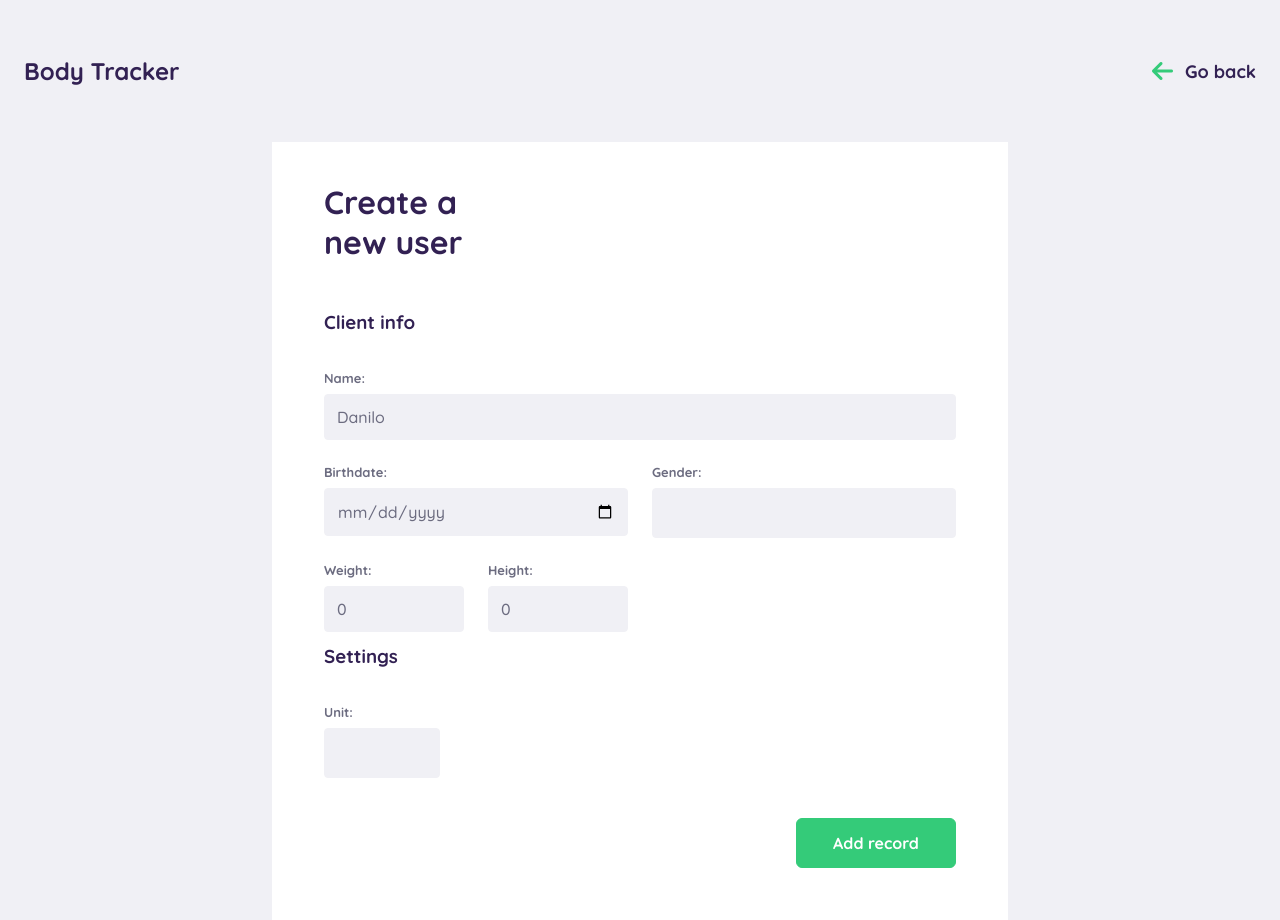
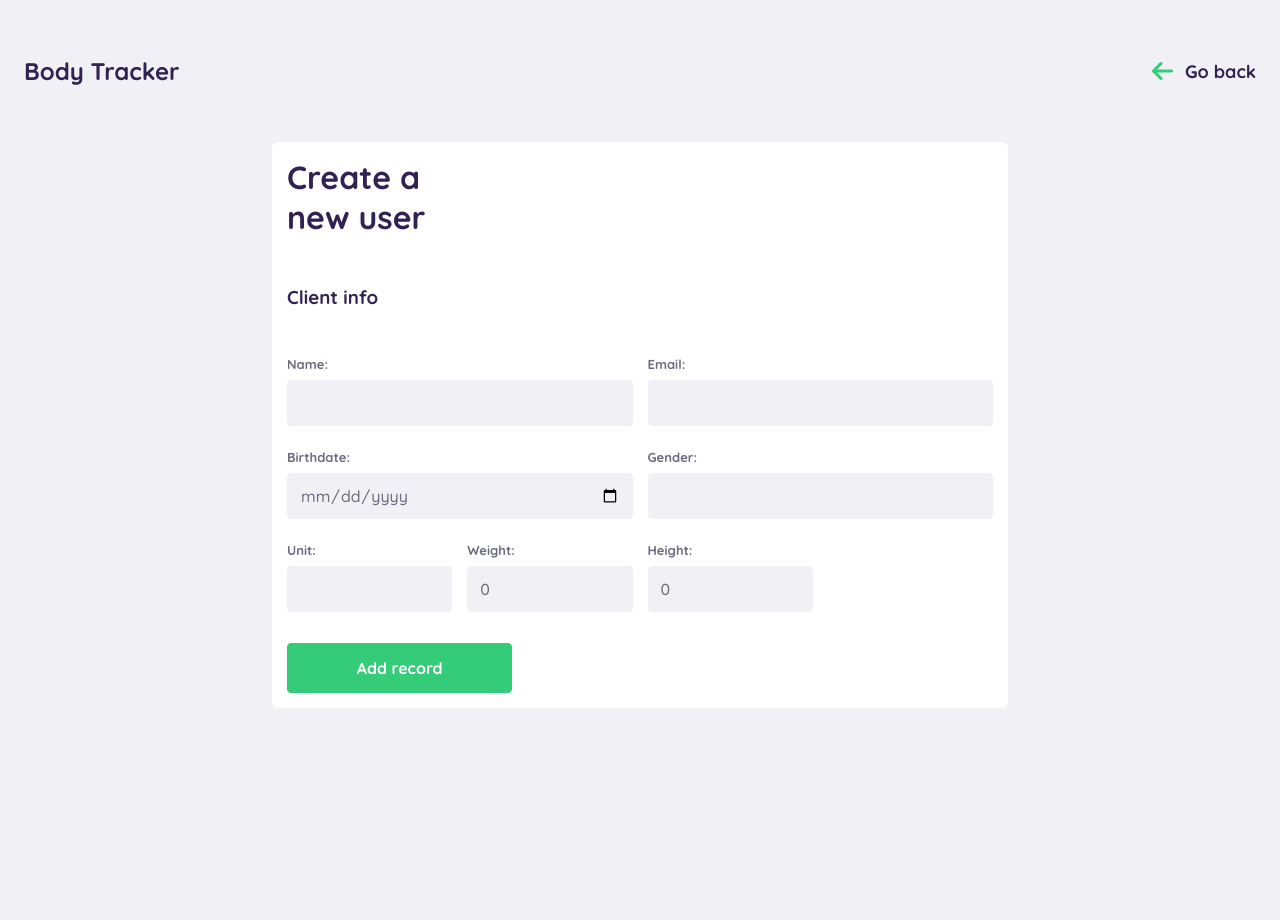
Before and after one commit to hang-up/danilo-tracker, a Vue app: page /#/adduser in a window 1280 px wide. After the commit the page ends 800 px from the top, so only its background shows below. Built offline with nearby package versions, Linux system fonts and the light colour scheme.

Commit message:
all form style in css file

```diff
--- a/src/App.vue
+++ b/src/App.vue
@@ -23,6 +23,7 @@ export default {
 </script>
 <style>
 @import url("https://fonts.googleapis.com/css2?family=Quicksand:wght@300;500;700&display=swap");
+@import "./css/form.css";
 
 :root {
   --primary-color: #34cb79;
--- /dev/null
+++ b/src/css/form.css
@@ -0,0 +1,262 @@
+.form-container {
+  display: flex;
+  flex-wrap: wrap;
+  padding: 15px 15px 0 0;
+  background: #fff;
+  max-width: 736px;
+  width: 100%;
+  margin: 0 auto;
+  border-radius: 6px;
+}
+
+.g {
+  margin: 0 0 15px 15px;
+}
+
+.g-sub-form {
+  display: flex;
+}
+
+.grid-0 {
+  margin: 0;
+  padding: 0;
+  width: 0;
+}
+
+.grid-25 {
+  width: calc(25% - 15px);
+}
+
+.grid-33 {
+  width: calc(33.3333% - 15px);
+}
+
+.grid-50 {
+  width: calc(50% - 15px);
+}
+
+.grid-66 {
+  width: calc(66.6666% - 15px);
+}
+
+.grid-100 {
+  width: calc(100% - 15px);
+}
+
+button {
+  width: 100%;
+}
+
+.right {
+  margin-left: auto;
+}
+
+.push-right {
+  margin-right: auto;
+}
+
+.label {
+  display: inline-block;
+  margin-bottom: 8px;
+  margin-top: 8px;
+}
+
+.title {
+  margin-bottom: 48px;
+}
+
+.sub-title {
+  margin-bottom: 24px;
+}
+
+.label {
+  color: var(--text-color);
+  font-size: 13px;
+  font-weight: 600;
+  margin-bottom: 8px;
+}
+
+.input {
+  background-color: var(--light-grey);
+  border: 1px solid var(--light-grey);
+  border-radius: 4px;
+  color: var(--text-color);
+  font-size: 16px;
+  outline: none;
+  padding: 12px;
+  width: 100%;
+}
+
+.input:focus {
+  background-color: var(--light-grey);
+  border: solid 1px var(--primary-color);
+}
+
+select {
+  -webkit-appearance: none;
+  line-height: 20px;
+}
+
+input[type="date"] {
+  height: 46px;
+}
+
+.btn-primary {
+  padding: 12px;
+  line-height: 24px;
+  color: #fff;
+  background: var(--primary-color);
+  border: 1px solid var(--primary-color);
+  border-radius: 4px;
+  font-size: 16px;
+  font-weight: 600;
+  margin-top: 16px;
+  outline: none;
+}
+
+.btn-primary:hover {
+  cursor: pointer;
+}
+
+
+/* On screens that are 480px or less */
+@media screen and (max-width: 480px) {
+  body {
+    background-color: #fff;
+  }
+
+  .form-container {
+    border-radius: 0px;
+  }
+
+  .grid-m-0 {
+    margin: 0;
+    padding: 0;
+    width: 0;
+  }
+
+  .grid-m-25 {
+    width: calc(25% - 15px);
+  }
+
+  .grid-m-33 {
+    width: calc(33.3333% - 15px);
+  }
+
+  .grid-m-50 {
+    width: calc(50% - 15px);
+  }
+
+  .grid-m-66 {
+    width: calc(66.6666% - 15px);
+  }
+
+  .grid-m-100 {
+    width: calc(100% - 15px);
+  }
+}
+
+/* Screen bigger then 481px */
+/* @media (min-width: 481px) {
+  .form-container {
+    padding: 40px;
+  }
+
+  .form-item {
+    margin: 12px;
+  }
+
+  .form-header {
+    margin: 0 12px;
+  }
+
+  .btn-row {
+    display: block;
+    padding: 12px;
+  }
+
+  .btn-primary {
+    align-self: flex-end;
+    width: 160px;
+  }
+
+  .line.row {
+    flex-direction: row;
+    width: 140px;
+  }
+
+  .form-item.left {
+    margin-right: 12px;
+  }
+
+  .form-item.right {
+    margin-left: 12px;
+  }
+} */
+
+/* General style */
+
+
+
+/*
+.form-container {
+  display: flex;
+  flex-direction: column;
+  background: #fff;
+  max-width: 736px;
+  width: 100%;
+  margin: 0 auto;
+}
+
+.title {
+  margin-bottom: 48px;
+}
+
+.sub-title {
+  margin-bottom: 24px;
+}
+
+.line {
+  display: flex;
+  width: 100%;
+}
+
+.form-item {
+  display: flex;
+  flex-direction: column;
+  width: 100%;
+}
+
+.form-item .label {
+  color: var(--text-color);
+  font-size: 13px;
+  font-weight: 600;
+  margin-bottom: 8px;
+}
+
+.form-item .input {
+  background-color: var(--light-grey);
+  border: 1px solid var(--light-grey);
+  border-radius: 4px;
+  color: var(--text-color);
+  font-size: 16px;
+  outline: none;
+  padding: 12px;
+}
+
+.form-item .input:focus {
+  background-color: var(--light-grey);
+  border: solid 1px var(--primary-color);
+}
+
+.form-item select {
+  -webkit-appearance: none;
+  line-height: 24px;
+}
+.btn-row {
+  display: flex;
+  justify-content: flex-end;
+}
+
+
+*/
--- a/src/views/AddTest.vue
+++ b/src/views/AddTest.vue
@@ -1,11 +1,63 @@
 <template>
-  <div class="adduser">
-    <div class="form-header">
+  <div class="form-container">
+    <div class="g grid-100 form-header">
       <h1>Create a new</h1>
       <h1 class="title">measurement</h1>
       <h3 class="sub-title">Pick a client</h3>
     </div>
-    <div class="form-group">
+
+    <div class="g grid-33 grid-m-100">
+      <label class="label" for="name">Name:</label>
+      <input class="input" type="text" name="name" v-model="search" />
+    </div>
+    <div class="g grid-33 grid-m-100">
+      <label class="label" for="protocol">Protocol:</label>
+      <select class="input" name="protocol" v-model="test.protocol">
+        <option
+          v-for="protocol in protocols"
+          :key="protocol.value"
+          :value="protocol.value"
+          >{{ protocol.name }}
+        </option>
+      </select>
+    </div>
+    <div class="g grid-33 grid-m-66">
+      <label class="label" for="testdate">Test date:</label>
+      <input
+        class="input"
+        type="date"
+        name="testdate"
+        v-model="test.testDate"
+      />
+    </div>
+    <div class="g grid-33 grid-m-33">
+      <label class="label" for="height">Height:</label>
+      <input class="input" type="number" name="height" v-model="test.height" />
+    </div>
+    <div class="g grid-33 grid-m-50">
+      <label class="label" for="weight">Weight:</label>
+      <input class="input" type="number" name="weight" v-model="test.weight" />
+    </div>
+    <div class="g grid-33 grid-m-50">
+      <label class="label" for="desiredweight">Desired weight:</label>
+      <input
+        class="input"
+        type="number"
+        name="desiredweight"
+        v-model="test.desiredWeight"
+      />
+    </div>
+
+    <keep-alive>
+      <component :is="protocol"></component>
+    </keep-alive>
+
+    <div class="g grid-33 grid-m-100">
+      <button class="btn-primary" @click="handleSubmit">
+        Save
+      </button>
+    </div>
+    <!-- <div class="form-group">
       <div class="line">
         <div class="form-item">
           <label class="label" for="name">Name:</label>
@@ -27,12 +79,12 @@
           </div>
         </div>
       </div>
-    </div>
+    </div> -->
 
-    <div class="form-header">
+    <!-- <div class="form-header">
       <h3 class="sub-title">{{ test.protocol }}</h3>
-    </div>
-    <div class="form-group">
+    </div> -->
+    <!-- <div class="form-group">
       <div class="line row">
         <div class="form-item left">
           <label class="label" for="weight">Weight:</label>
@@ -74,17 +126,7 @@
           />
         </div>
       </div>
-    </div>
-
-    <keep-alive>
-      <component :is="protocol"></component>
-    </keep-alive>
-
-    <div class="btn-row">
-      <button class="btn-primary" @click="handleSubmit">
-        Save
-      </button>
-    </div>
+    </div> -->
   </div>
 </template>
 
@@ -105,14 +147,14 @@ export default {
         testDate: new Date(),
         weight: 0,
         desiredWeight: 0,
-        height: 0
+        height: 0,
       },
       protocols: [
         { name: "Pollock 7 sites", value: "pollock7" },
-        { name: "Pollock 3 sites", value: "pollock3" }
+        { name: "Pollock 3 sites", value: "pollock3" },
       ],
       minHeight: 130,
-      minWeight: 35
+      minWeight: 35,
     };
   },
   created() {
@@ -133,8 +175,8 @@ export default {
     },
     filteredUser() {
       const users = JSON.parse(window.localStorage.getItem("users"));
-      return users.filter(user => user.name.match(this.search));
-    }
+      return users.filter((user) => user.name.match(this.search));
+    },
   },
 
   methods: {
@@ -142,17 +184,17 @@ export default {
       alert("click");
     },
 
-    fetchProtocols() {}
-  }
+    fetchProtocols() {},
+  },
 };
 </script>
 <style scoped>
-* {
+/* * {
   box-sizing: border-box;
-}
+} */
 
 /* Smartphones (portrait and landscape) ----------- */
-@media (min-width: 320px) and (max-width: 480px) {
+/* @media (min-width: 320px) and (max-width: 480px) {
   .adduser {
     padding: 12px;
     max-width: 100%;
@@ -200,6 +242,7 @@ export default {
 }
 
 /* Screen bigger then 481px */
+/*
 @media (min-width: 481px) {
   .adduser {
     padding: 40px;
@@ -235,10 +278,10 @@ export default {
   .form-item.right {
     margin-left: 12px;
   }
-}
+} */
 
 /* General style */
-.adduser {
+/* .adduser {
   display: flex;
   flex-direction: column;
   background: #fff;
@@ -311,5 +354,5 @@ export default {
 
 .btn-primary:hover {
   cursor: pointer;
-}
+} */
 </style>
--- a/src/views/AddUser.vue
+++ b/src/views/AddUser.vue
@@ -1,30 +1,28 @@
 <template>
-  <div class="adduser">
-    <div class="form-header">
+  <div class="form-container">
+    <div class="g grid-100 form-header">
       <h1>Create a</h1>
       <h1 class="title">new user</h1>
       <h3 class="sub-title">Client info</h3>
     </div>
-    <div class="form-group">
-      <div class="line">
-        <div class="form-item">
+    <div class="g grid-50 grid-m-100">
       <label class="label" for="name">Name:</label>
       <input class="input" type="text" name="name" v-model="user.name" />
     </div>
+    <div class="g grid-50 grid-m-100">
+      <label class="label" for="email">Email:</label>
+      <input class="input" type="email" name="email" v-model="user.email" />
     </div>
-
-      <div class="line">
-        <div class="form-item">
+    <div class="g grid-50 grid-m-66">
       <label class="label" for="birthdate">Birthdate:</label>
       <input
-            class="input"
+        class="input input-date"
         type="date"
         name="birthdate"
         v-model="user.birthdate"
       />
     </div>
-
-        <div class="form-item">
+    <div class="g grid-50 grid-m-33">
       <label class="label" for="gender">Gender:</label>
       <select class="input" name="gender" v-model="user.gender">
         <option
@@ -35,10 +33,16 @@
         >
       </select>
     </div>
+
+    <div class="g grid-25 grid-m-33">
+      <label class="label" for="unit">Unit:</label>
+      <select class="input" name="unit" v-model="user.preferredUnit">
+        <option v-for="unit in units" :key="unit.value" :value="unit.value">
+          {{ unit.name }}
+        </option>
+      </select>
     </div>
-
-      <div class="line row">
-        <div class="form-item left">
+    <div class="g grid-25 grid-m-33">
       <label class="label" for="weight">Weight:</label>
       <input
         class="input number"
@@ -48,7 +52,7 @@
         v-model="user.weight"
       />
     </div>
-        <div class="form-item right">
+    <div class="g grid-25 grid-m-33">
       <label class="label" for="height">Height:</label>
       <input
         class="input number"
@@ -58,27 +62,10 @@
         v-model="user.height"
       />
     </div>
-      </div>
-
-      <div class="form-header">
-        <h3 class="sub-title">Settings</h3>
-      </div>
-      <div class="line row">
-        <div class="form-item left">
-          <label class="label" for="unit">Unit:</label>
-          <select class="input" name="unit" v-model="user.preferredUnit">
-            <option v-for="unit in units" :key="unit.value" :value="unit.value">
-              {{ unit.name }}
-            </option>
-          </select>
-        </div>
-      </div>
-
-      <div class="btn-row">
+    <div class="g grid-33 grid-m-100">
       <button class="btn-primary" @click="handleSubmit">
         Add record
       </button>
-      </div>
     </div>
   </div>
 </template>
@@ -91,20 +78,21 @@ export default {
   data: () => {
     return {
       user: {
-        name: "Danilo",
+        name: "",
+        email: "",
         birthdate: "",
         weight: 0,
         height: 0,
         preferredUnit: "",
-        gender: ""
+        gender: "",
       },
       units: [
         { name: "Metric", value: "metric", prefixHeight: "cm" },
-        { name: "Imperial", value: "imperial", prefixHeight: "inches" }
+        { name: "Imperial", value: "imperial", prefixHeight: "inches" },
       ],
       genders: [
         { name: "Male", value: "male" },
-        { name: "Female", value: "female" }
+        { name: "Female", value: "female" },
       ],
       minHeight: 130,
       minWeight: 35
@@ -145,171 +133,3 @@ export default {
   }
 };
 </script>
-<style scoped>
-* {
-  box-sizing: border-box;
-}
-
-/* Smartphones (portrait and landscape) ----------- */
-@media (min-width: 320px) and (max-width: 480px) {
-  .adduser {
-    padding: 12px;
-    max-width: 100%;
-    margin: 0 auto;
-  }
-
-  .form-header {
-    margin: 16px 0 0;
-  }
-
-  .line {
-    flex-direction: column;
-  }
-
-  .line.row {
-    flex-direction: row;
-    width: 50%;
-  }
-
-  .form-item.left {
-    margin-right: 6px;
-  }
-
-  .form-item.right {
-    margin-left: 6px;
-  }
-
-  .form-item {
-    margin: 0 0 16px;
-  }
-
-  .input.number {
-    max-width: 162px;
-    min-width: 100%;
-  }
-
-  .btn-row {
-    display: block;
-    padding: 0px;
-  }
-
-  .btn-primary {
-    width: 100%;
-  }
-}
-
-/* Screen bigger then 481px */
-@media (min-width: 481px) {
-  .adduser {
-    padding: 40px;
-  }
-
-  .form-item {
-    margin: 12px;
-  }
-
-  .form-header {
-    margin: 0 12px;
-  }
-
-  .btn-row {
-    display: block;
-    padding: 12px;
-  }
-
-  .btn-primary {
-    align-self: flex-end;
-    width: 160px;
-  }
-
-  .line.row {
-    flex-direction: row;
-    width: 140px;
-  }
-
-  .form-item.left {
-    margin-right: 12px;
-  }
-
-  .form-item.right {
-    margin-left: 12px;
-  }
-}
-
-/* General style */
-.adduser {
-  display: flex;
-  flex-direction: column;
-  background: #fff;
-  max-width: 736px;
-  width: 100%;
-  margin: 0 auto;
-}
-
-.title {
-  margin-bottom: 48px;
-}
-
-.sub-title {
-  margin-bottom: 24px;
-}
-
-.line {
-  display: flex;
-  width: 100%;
-}
-
-.form-item {
-  display: flex;
-  flex-direction: column;
-  width: 100%;
-}
-
-.form-item .label {
-  color: var(--text-color);
-  font-size: 13px;
-  font-weight: 600;
-  margin-bottom: 8px;
-}
-
-.form-item .input {
-  background-color: var(--light-grey);
-  border: 1px solid var(--light-grey);
-  border-radius: 4px;
-  color: var(--text-color);
-  font-size: 16px;
-  outline: none;
-  padding: 12px;
-}
-
-.form-item .input:focus {
-  background-color: var(--light-grey);
-  border: solid 1px var(--primary-color);
-}
-
-.form-item select {
-  -webkit-appearance: none;
-  line-height: 24px;
-}
-.btn-row {
-  display: flex;
-  justify-content: flex-end;
-}
-
-.btn-primary {
-  padding: 12px;
-  line-height: 24px;
-  color: #fff;
-  background: var(--primary-color);
-  border: 1px solid var(--primary-color);
-  border-radius: 6px;
-  font-size: 16px;
-  font-weight: 600;
-  margin-top: 16px;
-  outline: none;
-}
-
-.btn-primary:hover {
-  cursor: pointer;
-}
-</style>
```
Also changed, not shown: src/components/protocols/pollock-3.vue (+31 -14 lines), src/components/protocols/pollock-7.vue (+65 -20 lines). Lines whose indentation alone changed are shown as unchanged.
